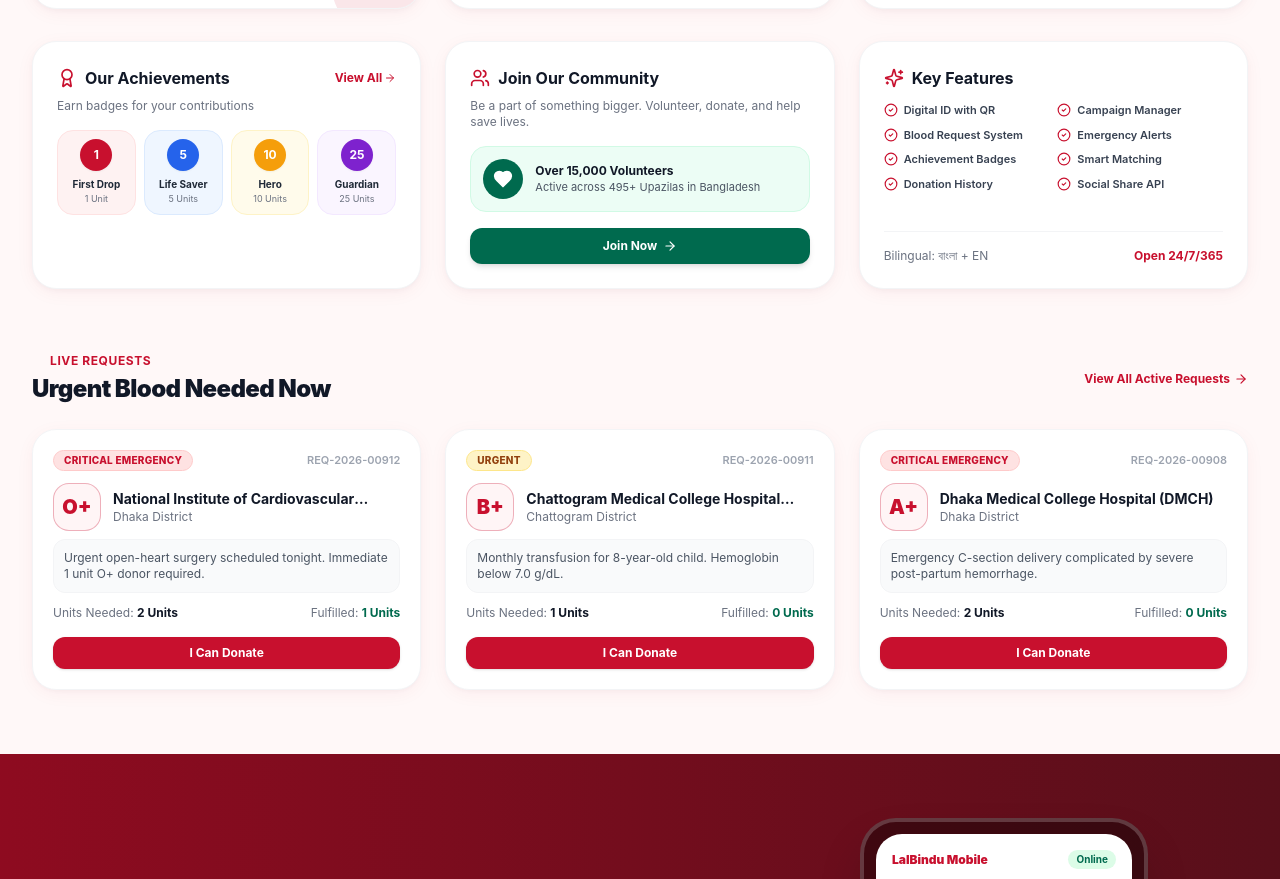
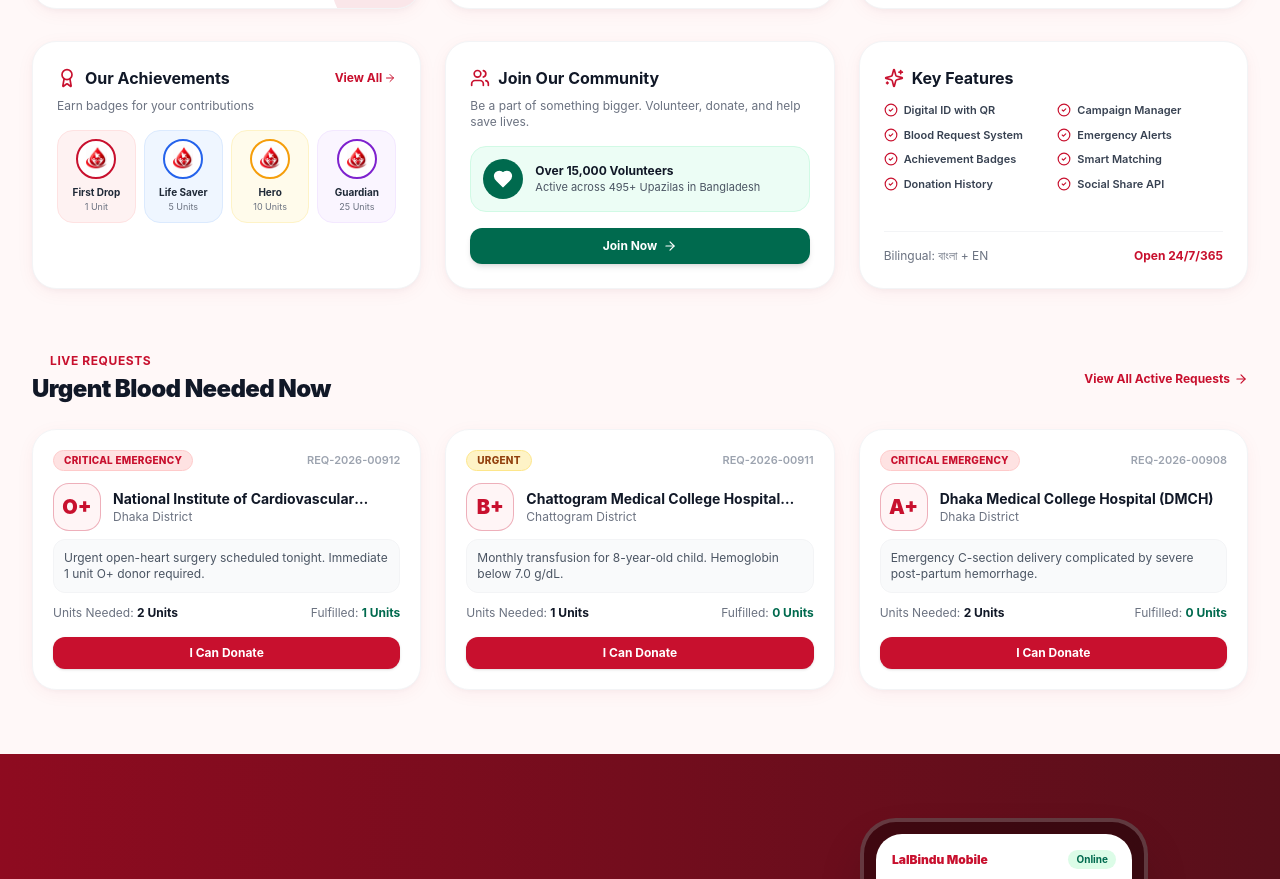
Before and after one commit to zzzihanh-afk/blood-donation-website-app-, a Next.js app in the folder apps/web/: page / in a window 1280 px wide. Shown: the part 1037-1916 px from the top of the page. Built offline with nearby package versions, Linux system fonts and the light colour scheme; no server answers; the database is empty.

Commit message:
fix(home): replace badge numbers with official LalBindu emblem logo in Our Achievements card

```diff
--- a/apps/web/src/app/page.tsx
+++ b/apps/web/src/app/page.tsx
@@ -389,33 +389,61 @@ export default function HomePage() {
 
               {/* Milestone Badge Row */}
               <div className="grid grid-cols-4 gap-2 text-center">
-                <div className="p-2 rounded-2xl bg-red-50 border border-red-100">
-                  <div className="w-8 h-8 mx-auto rounded-full bg-brand-red text-white flex items-center justify-center text-xs font-bold shadow-sm">
-                    1
+                <div className="p-2 rounded-2xl bg-red-50 border border-red-100 flex flex-col items-center">
+                  <div className="w-10 h-10 rounded-full bg-white border-2 border-brand-red shadow-xs p-1 flex items-center justify-center">
+                    <div className="relative w-full h-full">
+                      <Image
+                        src="/branding/lalbindu-emblem.png"
+                        alt={lang === 'bn' ? 'প্রথম বিন্দু' : 'First Drop'}
+                        fill
+                        className="object-contain"
+                      />
+                    </div>
                   </div>
                   <p className="text-[10px] font-bold text-gray-800 mt-1.5">{lang === 'bn' ? 'প্রথম বিন্দু' : 'First Drop'}</p>
                   <p className="text-[9px] text-gray-500">{lang === 'bn' ? '১ বার' : '1 Unit'}</p>
                 </div>
 
-                <div className="p-2 rounded-2xl bg-blue-50 border border-blue-100">
-                  <div className="w-8 h-8 mx-auto rounded-full bg-blue-600 text-white flex items-center justify-center text-xs font-bold shadow-sm">
-                    5
+                <div className="p-2 rounded-2xl bg-blue-50 border border-blue-100 flex flex-col items-center">
+                  <div className="w-10 h-10 rounded-full bg-white border-2 border-blue-600 shadow-xs p-1 flex items-center justify-center">
+                    <div className="relative w-full h-full">
+                      <Image
+                        src="/branding/lalbindu-emblem.png"
+                        alt={lang === 'bn' ? 'জীবন রক্ষক' : 'Life Saver'}
+                        fill
+                        className="object-contain"
+                      />
+                    </div>
                   </div>
                   <p className="text-[10px] font-bold text-gray-800 mt-1.5">{lang === 'bn' ? 'জীবন রক্ষক' : 'Life Saver'}</p>
                   <p className="text-[9px] text-gray-500">{lang === 'bn' ? '৫ বার' : '5 Units'}</p>
                 </div>
 
-                <div className="p-2 rounded-2xl bg-amber-50 border border-amber-100">
-                  <div className="w-8 h-8 mx-auto rounded-full bg-amber-500 text-white flex items-center justify-center text-xs font-bold shadow-sm">
-                    10
+                <div className="p-2 rounded-2xl bg-amber-50 border border-amber-100 flex flex-col items-center">
+                  <div className="w-10 h-10 rounded-full bg-white border-2 border-amber-500 shadow-xs p-1 flex items-center justify-center">
+                    <div className="relative w-full h-full">
+                      <Image
+                        src="/branding/lalbindu-emblem.png"
+                        alt={lang === 'bn' ? 'বীর দাতা' : 'Hero'}
+                        fill
+                        className="object-contain"
+                      />
+                    </div>
                   </div>
                   <p className="text-[10px] font-bold text-gray-800 mt-1.5">{lang === 'bn' ? 'বীর দাতা' : 'Hero'}</p>
                   <p className="text-[9px] text-gray-500">{lang === 'bn' ? '১০ বার' : '10 Units'}</p>
                 </div>
 
-                <div className="p-2 rounded-2xl bg-purple-50 border border-purple-100">
-                  <div className="w-8 h-8 mx-auto rounded-full bg-purple-700 text-white flex items-center justify-center text-xs font-bold shadow-sm">
-                    25
+                <div className="p-2 rounded-2xl bg-purple-50 border border-purple-100 flex flex-col items-center">
+                  <div className="w-10 h-10 rounded-full bg-white border-2 border-purple-700 shadow-xs p-1 flex items-center justify-center">
+                    <div className="relative w-full h-full">
+                      <Image
+                        src="/branding/lalbindu-emblem.png"
+                        alt={lang === 'bn' ? 'অভিভাবক' : 'Guardian'}
+                        fill
+                        className="object-contain"
+                      />
+                    </div>
                   </div>
                   <p className="text-[10px] font-bold text-gray-800 mt-1.5">{lang === 'bn' ? 'অভিভাবক' : 'Guardian'}</p>
                   <p className="text-[9px] text-gray-500">{lang === 'bn' ? '২৫ বার' : '25 Units'}</p>
```
